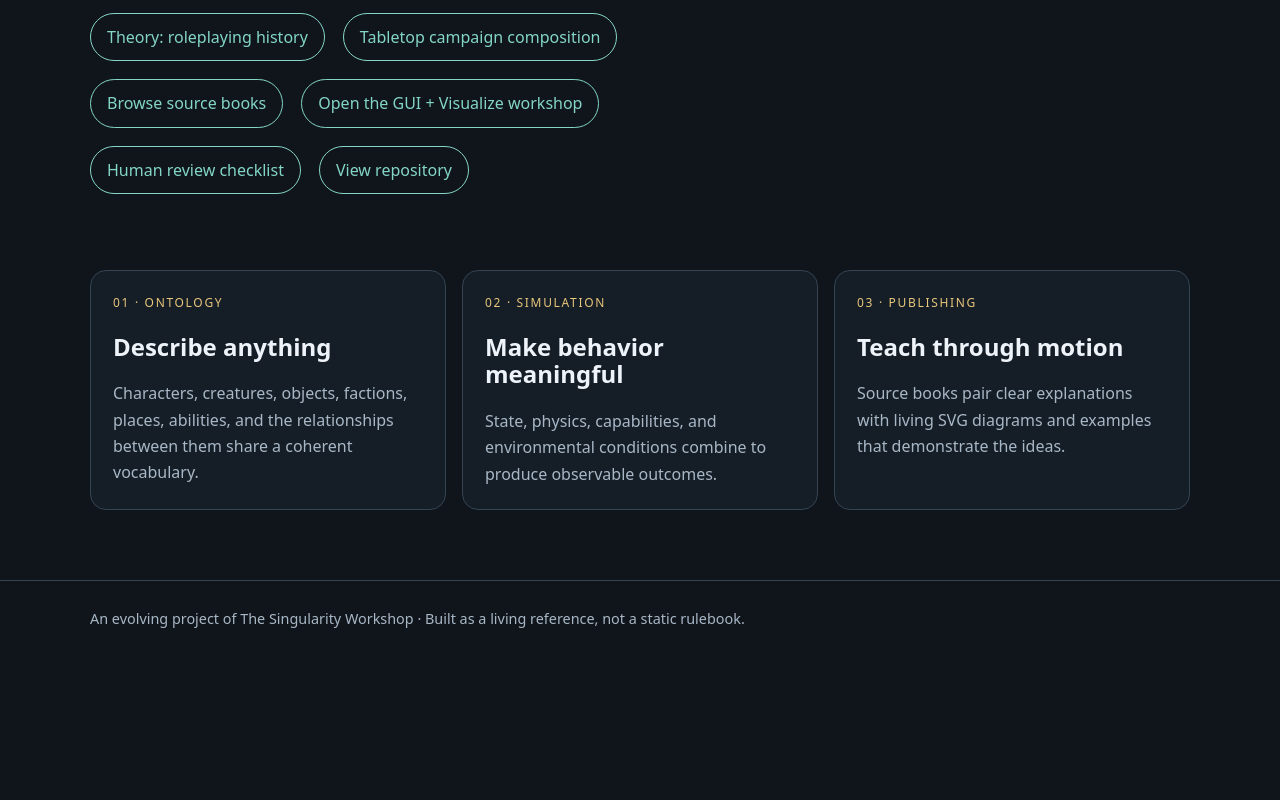
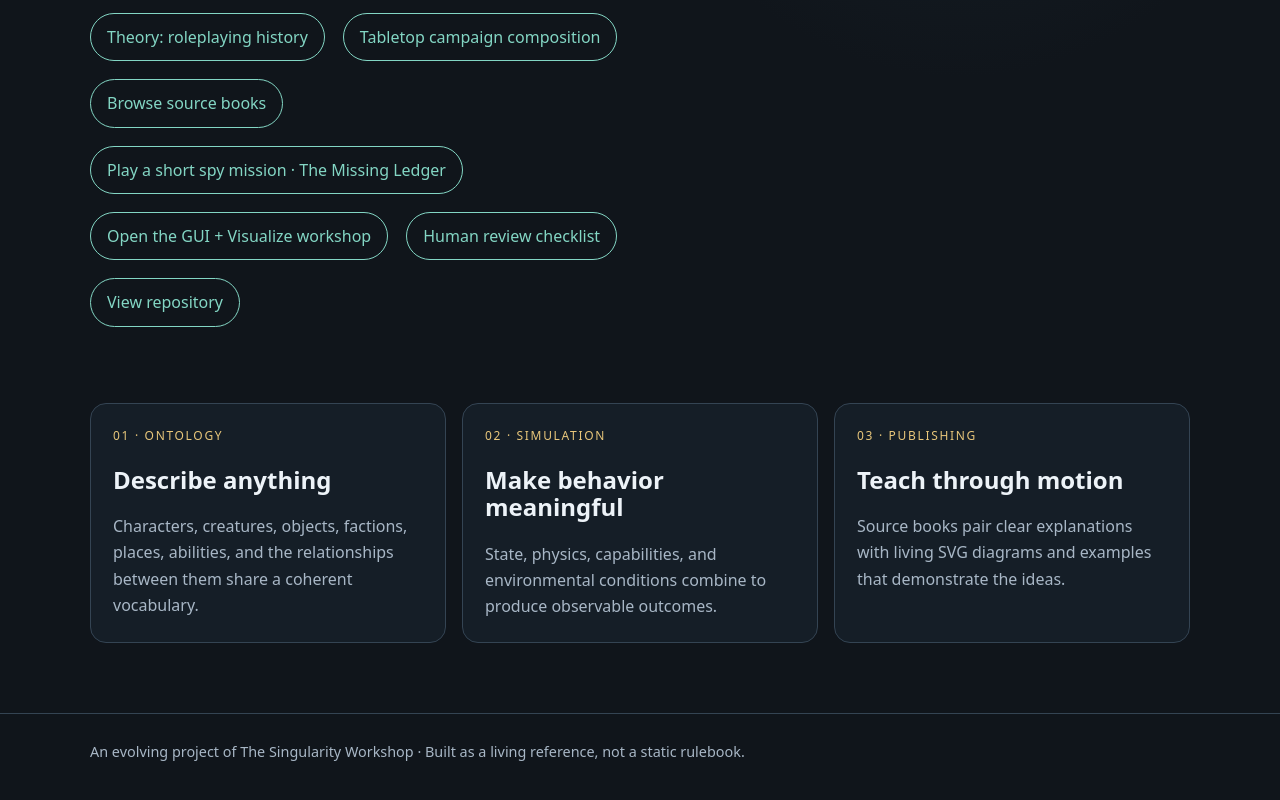
Before and after one commit to TrentBest/TheSingularityWorkshop.SingularityUniversalRoleplayingSystem, a plain HTML site: page docs/index.html in a window 1280 px wide. Shown: the part 1191-1991 px from the top of the page. Before the commit the page ends 1862 px from the top, so only its background shows below. Drawn offline with Linux system fonts and the light colour scheme.

Commit message:
Add the Missing Ledger playable mission to the Pages home

```diff
--- a/docs/index.html
+++ b/docs/index.html
@@ -56,6 +56,7 @@
         <a href="Theory/">Theory: roleplaying history</a>
         <a href="Theory/tabletop-campaign-composition.html">Tabletop campaign composition</a>
         <a href="books/">Browse source books</a>
+        <a href="experiences/missing-ledger/">Play a short spy mission · The Missing Ledger</a>
         <a href="visual-workshop.html">Open the GUI + Visualize workshop</a>
         <a href="review.html">Human review checklist</a>
         <a href="https://github.com/TrentBest/TheSingularityWorkshop.SingularityUniversalRoleplayingSystem">View repository</a>
```
